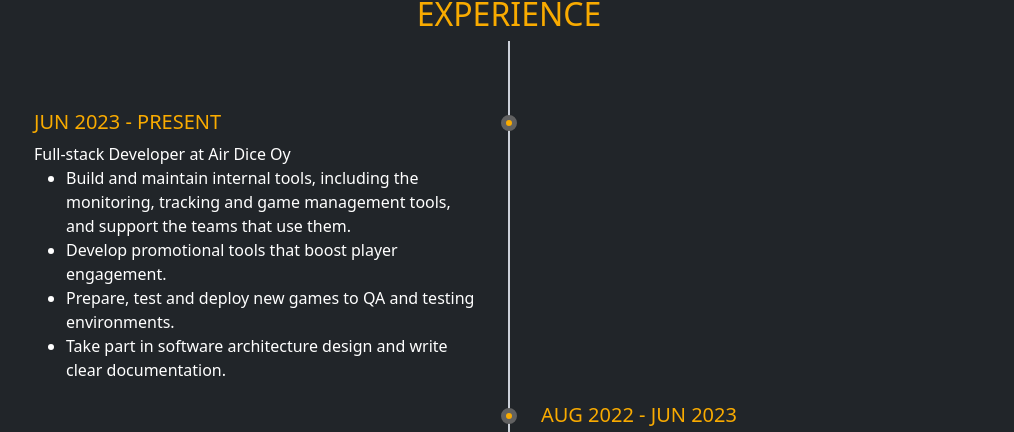
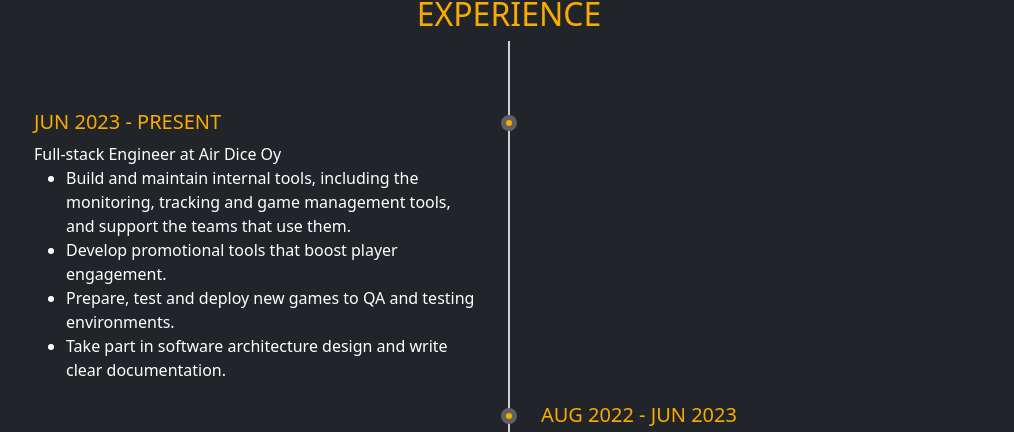
Before and after one commit to Ammar-daham/Portfolio-Project, a React (Vite) app: page / in a window 1280 px wide. Shown: the part 1353-1785 px from the top of the page, without its empty margins (131-1145 px from the left). Built offline with nearby package versions, Linux system fonts and the light colour scheme.

Commit message:
Update job title from Developer to Engineer

```diff
--- a/src/components/Experience.jsx
+++ b/src/components/Experience.jsx
@@ -10,7 +10,7 @@ const Experience = () => {
           <div className="timeline-content">
             <h5>JUN 2023 - PRESENT</h5>
             <p>
-              Full-stack Developer at Air Dice Oy
+              Full-stack Engineer at Air Dice Oy
               <ul>
                 <li>
                   Build and maintain internal tools, including the monitoring,
```
